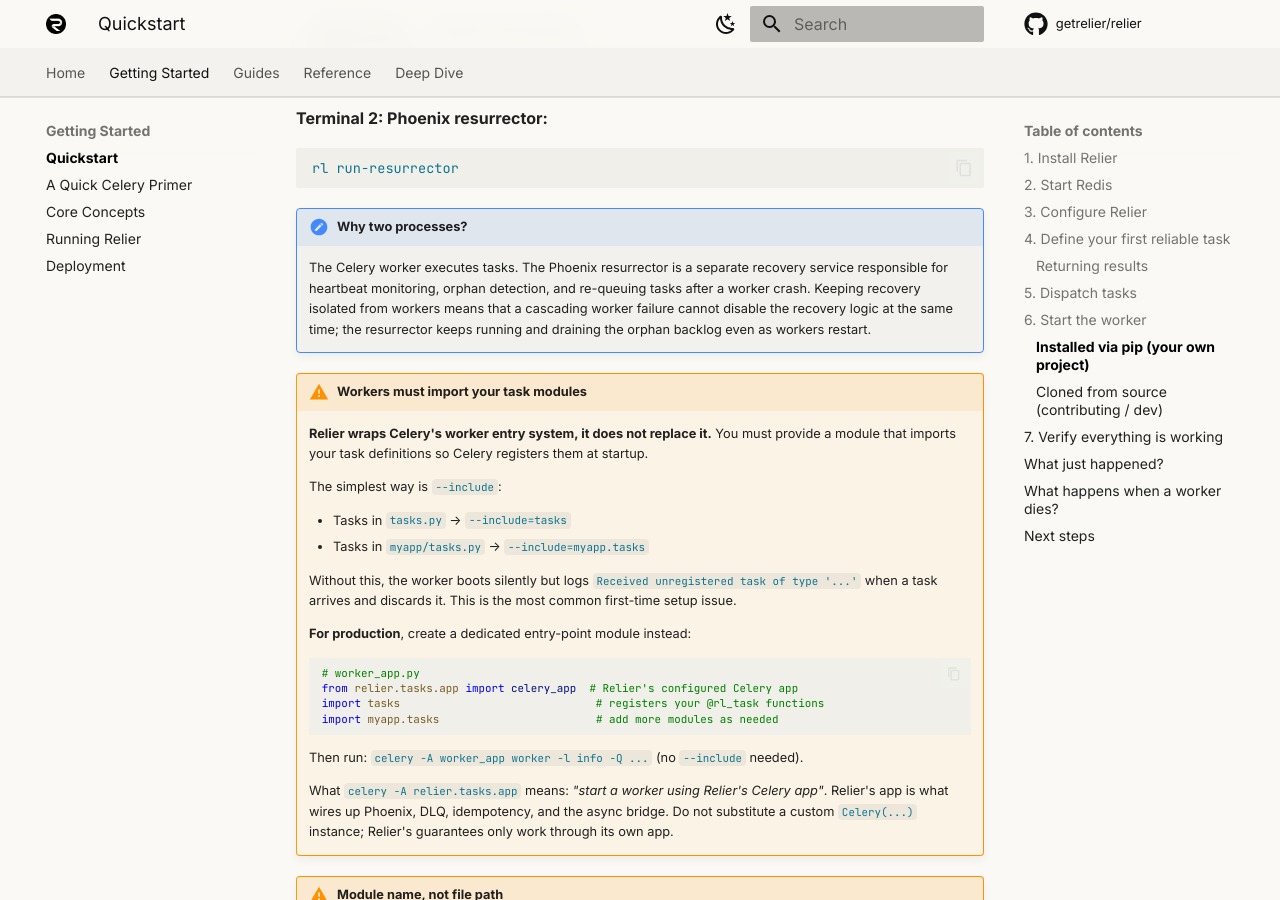
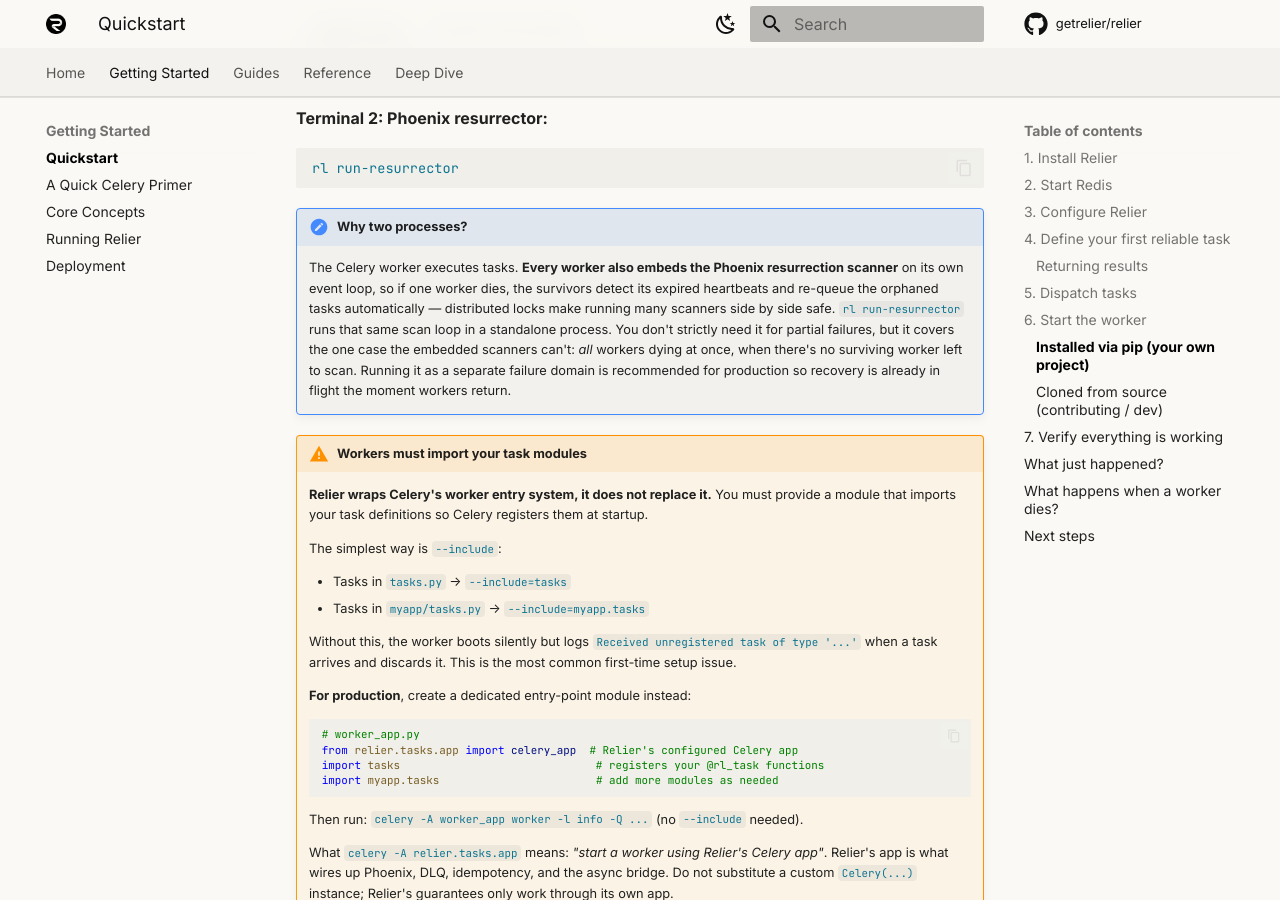
Before and after one commit to getrelier/relier, an MkDocs documentation site: the page built from docs/quickstart.md, in a window 1280 px wide and 900 px high, scrolled down 3261 px. Built offline with MkDocs 1.6.1 and Material for MkDocs 9.7.7, drawn with Linux system fonts in a browser that asks for light colours; comment, search, counter and statistics services are not loaded; some of the changed text lies outside the part shown.

Commit message:
docs: clarify embedded resurrection scanner vs standalone resurrector
The quickstart and running guides could be read as implying the
standalone 'rl run-resurrector' process is mandatory. Every worker
already embeds the same resurrection scanner, so surviving workers
recover a dead peer's tasks on their own; the standalone process is
recommended-but-optional coverage for the all-workers-down case.

- quickstart: rewrite the 'Why two processes?' note; add a note on the
  'worker dies' walkthrough explaining where resurrection logs surface
  (a surviving worker prints the same lines as JSON at INFO) and that
  the standalone resurrector is optional.
- running: add an 'Is the resurrector required?' note to the Tier 1
  bare-metal setup.

````diff
--- a/docs/quickstart.md
+++ b/docs/quickstart.md
@@ -156,7 +156,7 @@ rl run-resurrector
 ```
 
 !!! note "Why two processes?"
-    The Celery worker executes tasks. The Phoenix resurrector is a separate recovery service responsible for heartbeat monitoring, orphan detection, and re-queuing tasks after a worker crash. Keeping recovery isolated from workers means that a cascading worker failure cannot disable the recovery logic at the same time; the resurrector keeps running and draining the orphan backlog even as workers restart.
+    The Celery worker executes tasks. **Every worker also embeds the Phoenix resurrection scanner** on its own event loop, so if one worker dies, the survivors detect its expired heartbeats and re-queue the orphaned tasks automatically — distributed locks make running many scanners side by side safe. `rl run-resurrector` runs that same scan loop in a standalone process. You don't strictly need it for partial failures, but it covers the one case the embedded scanners can't: *all* workers dying at once, when there's no surviving worker left to scan. Running it as a separate failure domain is recommended for production so recovery is already in flight the moment workers return.
 
 !!! warning "Workers must import your task modules"
     **Relier wraps Celery's worker entry system, it does not replace it.** You must provide a module that imports your task definitions so Celery registers them at startup.
@@ -295,6 +295,19 @@ The task completes on a healthy worker. No data loss, no duplicate execution
 That guarantee holds whether the worker was killed by OOM, a deploy `SIGTERM`, a
 kernel panic, or a `kill -9`. Phoenix detects the missed heartbeat and acts.
 
+!!! note "Where these logs come from — and `rl run-resurrector` is optional"
+    Every worker embeds this same scanner, so in a multi-worker cluster a
+    *surviving* worker detects the death and re-queues the task on its own —
+    printing these exact lines to its own console (as structured JSON at `INFO`,
+    rather than the colorized form `rl run-resurrector` renders above; set
+    `RELIER_LOG_LEVEL=DEBUG` for the colorized form). No extra config is needed
+    to "turn on" resurrection logging — it rides the standard logger.
+
+    The demo runs the standalone resurrector because killing your *only* worker
+    leaves nothing behind to scan. In production it's the guard for the one case
+    the embedded scanners can't cover — *all* workers dying at once — so it's
+    recommended but not required.
+
 To verify the full failure surface (network partitions, load spikes, payload
 corruption), the repo ships a first-party chaos suite:
 
````
Also changed, not shown: docs/running.md (+7 -0 lines).
